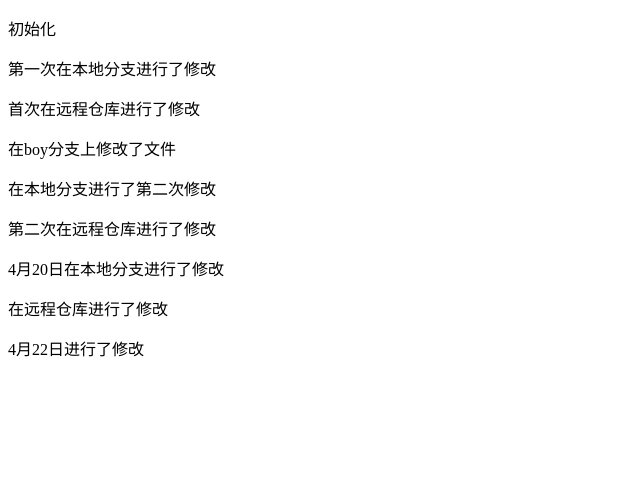
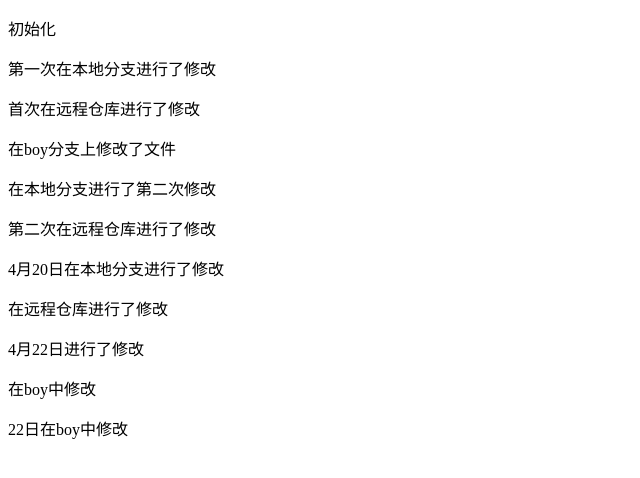
Before and after one commit to greydog678/ran_test, a plain HTML site: page boy.html in a window 1280 px wide. Shown: the whole page, without its empty margins (0-640 px from the left). Drawn offline with Linux system fonts and the light colour scheme.

Commit message:
在boy中修改

```diff
--- a/boy.html
+++ b/boy.html
@@ -15,5 +15,7 @@
      <p>4月20日在本地分支进行了修改</p>
     <p>在远程仓库进行了修改</p>
     <p>4月22日进行了修改</p>
+    <p>在boy中修改</p>
+    <p>22日在boy中修改</p>
 </body>
 </html>
```
